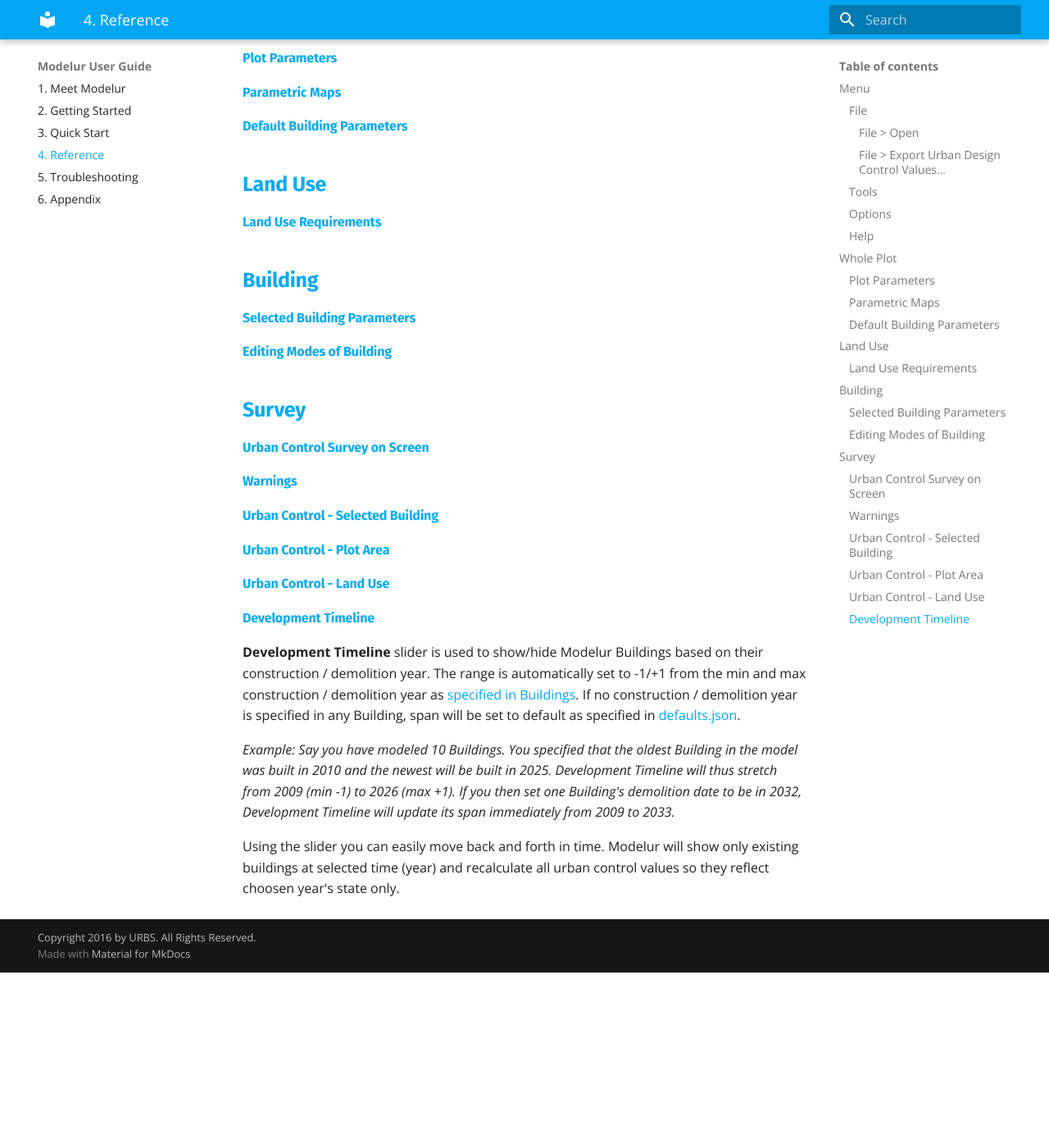
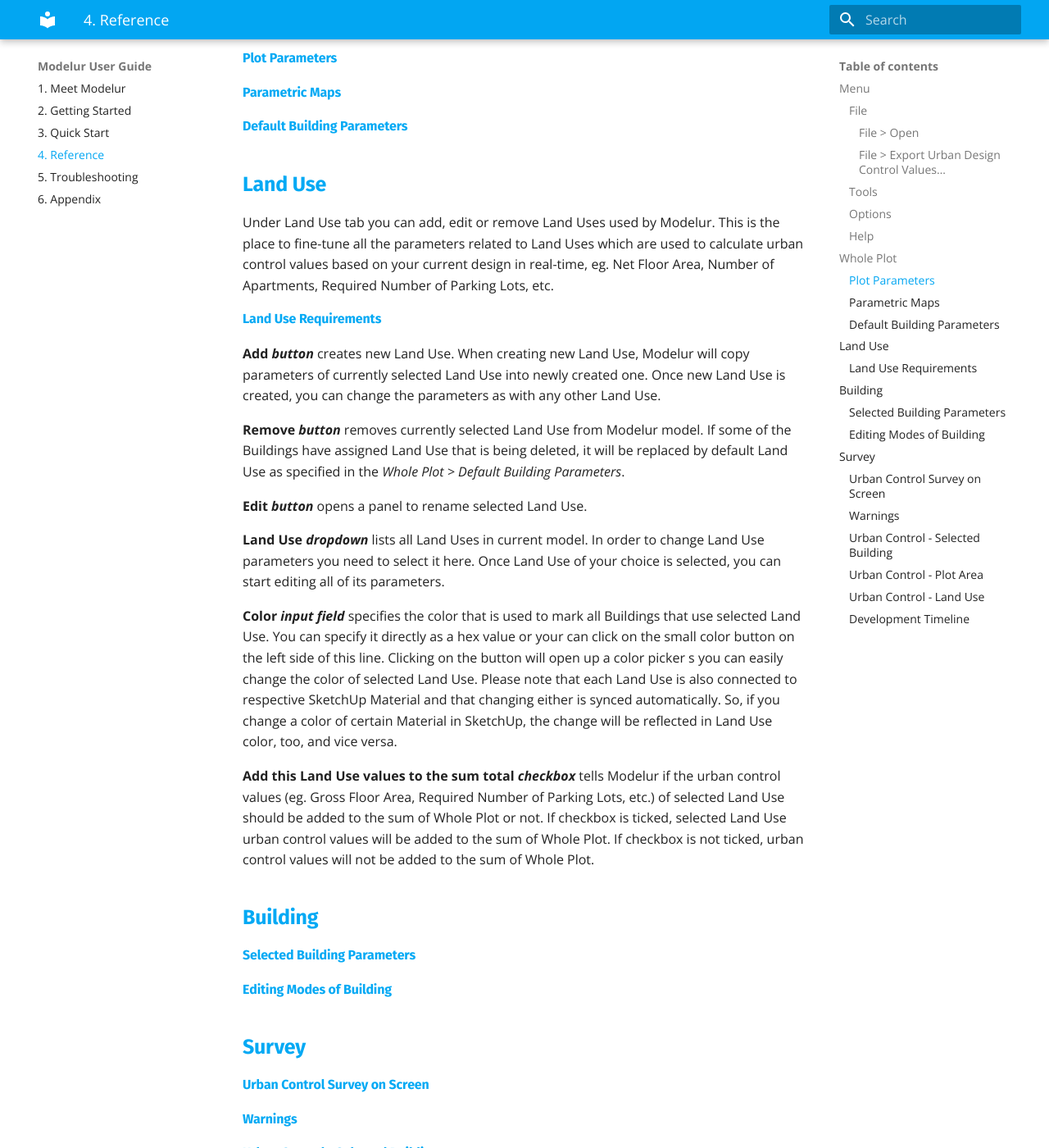
Before and after one commit to Modelur/docs, an MkDocs documentation site: the page built from docs/reference.md, in a window 1280 px wide and 1400 px high, scrolled down 1971 px. Shown: the whole window at 82% size. Built offline with MkDocs 1.6.1 and Material for MkDocs 9.7.7, drawn with Linux system fonts in a browser that asks for light colours; old or Windows-style settings are respelled for this version of MkDocs; before the commit the page ends 3157 px from its top, so only the background shows below that; some of the changed text lies outside the part shown.

Commit message:
Added some Land Use description.

```diff
--- a/docs/reference.md
+++ b/docs/reference.md
@@ -42,7 +42,21 @@
 Land Use
 --------
 
+Under Land Use tab you can add, edit or remove Land Uses used by Modelur. This is the place to fine-tune all the parameters related to Land Uses which are used to calculate urban control values based on your current design in real-time, eg. Net Floor Area, Number of Apartments, Required Number of Parking Lots, etc.
+
 #### Land Use Requirements
+
+**Add _button_** creates new Land Use. When creating new Land Use, Modelur will copy parameters of currently selected Land Use into newly created one. Once new Land Use is created, you can change the parameters as with any other Land Use.
+
+**Remove _button_** removes currently selected Land Use from Modelur model. If some of the Buildings have assigned Land Use that is being deleted, it will be replaced by default Land Use as specified in the _Whole Plot > Default Building Parameters_.
+
+**Edit _button_** opens a panel to rename selected Land Use.
+
+**Land Use _dropdown_** lists all Land Uses in current model. In order to change Land Use parameters you need to select it here. Once Land Use of your choice is selected, you can start editing all of its parameters.
+
+**Color _input field_** specifies the color that is used to mark all Buildings that use selected Land Use. You can specify it directly as a hex value or your can click on the small color button on the left side of this line. Clicking on the button will open up a color picker s you can easily change the color of selected Land Use. Please note that each Land Use is also connected to respective SketchUp Material and that changing either is synced automatically. So, if you change a color of certain Material in SketchUp, the change will be reflected in Land Use color, too, and vice versa.
+
+**Add this Land Use values to the sum total _checkbox_** tells Modelur if the urban control values (eg. Gross Floor Area, Required Number of Parking Lots, etc.) of selected Land Use should be added to the sum of Whole Plot or not. If checkbox is ticked, selected Land Use urban control values will be added to the sum of Whole Plot. If checkbox is not ticked, urban control values will not be added to the sum of Whole Plot.
 
 Building
 --------
--- a/mkdocs.yml
+++ b/mkdocs.yml
@@ -10,7 +10,7 @@
 extra_css:
 - css/fonts.css
 - css/custom.css
-copyright: Copyright 2016 by URBS. All Rights Reserved.
+copyright: Copyright 2017 by <a href="http://agilicity.com" target="_blank">AgiliCity</a> d.o.o. (LLC). All Rights Reserved.
 site_favicon: modelur.ico
 site_author: The Modelur Team
 google_analytics: ['UA-8035020-12', 'auto']
```
